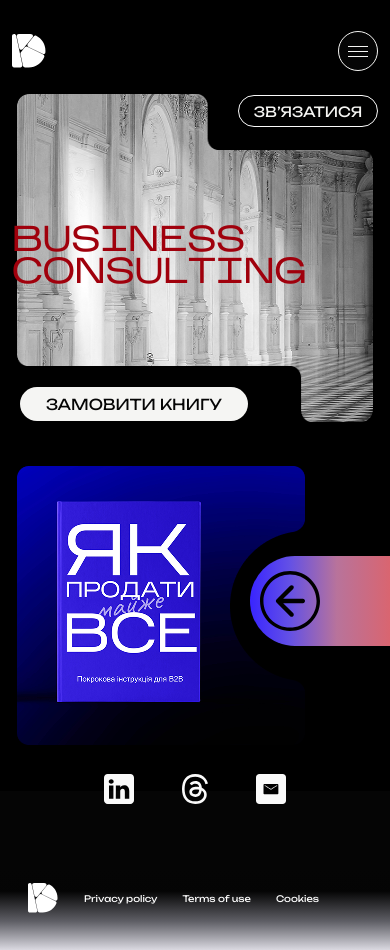
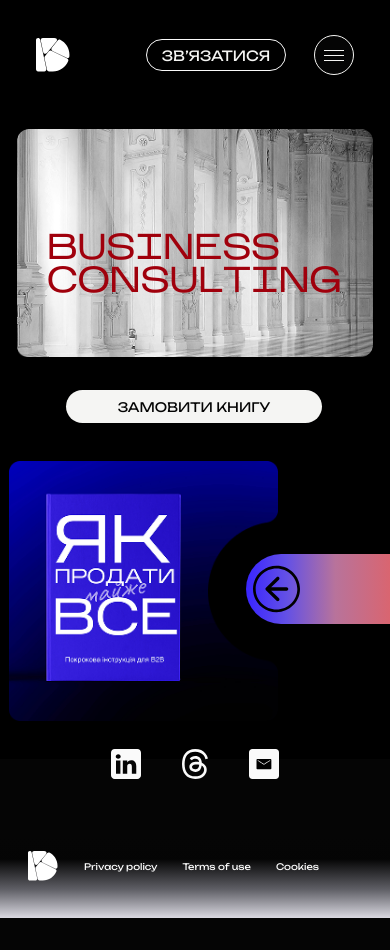
Before and after one commit to inanimate631/book, a React (Vite) app: page / in a window 390 px wide. After the commit the page ends 918 px from the top, so only its background shows below. Built offline with nearby package versions, Linux system fonts and the light colour scheme.

Commit message:
fix: adaptative

```diff
--- a/src/components/sections/BookIntroSection.tsx
+++ b/src/components/sections/BookIntroSection.tsx
@@ -1,6 +1,5 @@
 import blueBook from '../../assets/blue.png'
-import mobileBook from '../../assets/mobile/mobile-book.png'
-import mobileBook2 from '../../assets/mobile/mobile-book2.png'
+import mobileHero2 from '../../assets/mobile/Hero-2.png'
 import { Reveal } from '../Reveal'
 import { SocialLinks } from '../SocialLinks'
 
@@ -10,8 +9,7 @@ export function BookIntroSection() {
       <div className="book-intro-stage">
         <Reveal className="book-intro-card">
           <picture className="book-intro-picture">
-            <source media="(max-width: 500px)" srcSet={mobileBook2} />
-            <source media="(max-width: 700px)" srcSet={mobileBook} />
+            <source media="(max-width: 700px)" srcSet={mobileHero2} />
             <img className="book-intro-background" src={blueBook} alt="Синя обкладинка книги" />
           </picture>
         </Reveal>
--- a/src/components/sections/HeroSection.tsx
+++ b/src/components/sections/HeroSection.tsx
@@ -2,7 +2,7 @@ import heroBackground from '../../assets/Hero.png'
 import blackArrow from '../../assets/b-arrow.svg'
 import mobileBlackArrow from '../../assets/black-arrow.svg'
 import bookMobileShape from '../../assets/Subtract.png'
-import mobileHeroBackground from '../../assets/mobile/mobile-main.png'
+import mobileHeroBackground from '../../assets/mobile/mobile-hero.png'
 import { Reveal } from '../Reveal'
 import { SocialLinks } from '../SocialLinks'
 
--- a/src/styles/_book.scss
+++ b/src/styles/_book.scss
@@ -694,15 +694,15 @@
     width: 100%;
     max-width: none;
     min-height: 0;
-    padding: 94px 17px 64px;
+    padding: 129px 18px 46px;
   }
 
   .book-intro-stage {
-    width: 100%;
+    width: calc(100% - 16px);
     max-width: none;
     height: auto;
     aspect-ratio: auto;
-    margin: 0;
+    margin: 0 0 0 16px;
   }
 
   .book-intro-card {
@@ -730,24 +730,66 @@
   }
 
   .book-intro-cta {
-    position: static;
-    margin: 44px auto 0;
-    width: 300px;
+    margin: 140px auto 0;
+    width: 75%;
+    position: relative;
+    left: 6px;
   }
 
   .book-intro-cta .outline-button {
     width: 100%;
-    min-height: 35px;
+    min-height: clamp(48px, 8vw, 60px);
     border: 0;
     background: linear-gradient(90deg, #fa5600, #ff5a00);
     box-shadow: 0 8px 14px rgba(255, 55, 0, 0.42);
     color: var(--white);
-    font-size: 15px;
+    font-size: clamp(16px, 3.2vw, 24px);
   }
 
   .book-page .nav.is-open {
     left: 112px;
     width: calc(100% - 129px);
+  }
+
+  .book-page .site-header {
+    top: 21px;
+    left: 0;
+    width: 100%;
+    height: 74px;
+    padding: 10px 36px;
+    align-items: center;
+    transform: none;
+    display: grid;
+    grid-template-columns: auto minmax(0, 1fr) auto;
+    grid-template-rows: 48px;
+    column-gap: 28px;
+    row-gap: 0;
+  }
+
+  .book-page .site-header .mark {
+    width: 34px;
+    height: 34px;
+    grid-column: 1;
+    grid-row: 1;
+  }
+
+  .book-page .mobile-menu-button {
+    grid-column: 3;
+    grid-row: 1;
+    width: clamp(40px, 9.64cqw, 48px);
+    height: clamp(40px, 9.64cqw, 48px);
+    flex-basis: clamp(40px, 9.64cqw, 48px);
+    margin-left: 0;
+  }
+
+  .book-page .header-button {
+    grid-column: 2;
+    grid-row: 1;
+    justify-self: end;
+    width: clamp(140px, 36.15cqw, 180px);
+    height: clamp(32px, 8.43cqw, 42px);
+    min-height: clamp(32px, 8.43cqw, 42px);
+    font-size: clamp(14px, 3.2cqw, 16px);
   }
 
   .section {
--- a/src/styles/_business.scss
+++ b/src/styles/_business.scss
@@ -337,15 +337,22 @@
     top: 21px;
     left: 0;
     width: 100%;
-    height: 117px;
-    padding: 10px 12px;
+    height: 74px;
+    padding: 10px 36px;
     align-items: center;
     transform: none;
+    display: grid;
+    grid-template-columns: auto minmax(0, 1fr) auto;
+    grid-template-rows: 48px;
+    column-gap: 28px;
+    row-gap: 0;
   }
 
   .business-page .site-header .mark {
     width: 34px;
     height: 34px;
+    grid-column: 1;
+    grid-row: 1;
   }
 
   .business-page .nav {
@@ -356,6 +363,12 @@
     display: flex;
     position: relative;
     z-index: 2;
+    grid-column: 3;
+    grid-row: 1;
+    width: clamp(40px, 9.64cqw, 48px);
+    height: clamp(40px, 9.64cqw, 48px);
+    flex-basis: clamp(40px, 9.64cqw, 48px);
+    margin-left: 0;
   }
 
   .business-page .site-header:has(.mobile-menu-button[aria-expanded="true"]) {
@@ -400,34 +413,40 @@
   }
 
   .business-page .header-button {
-    width: 150px;
-    height: 34px;
-    min-height: 34px;
+    grid-column: 2;
+    grid-row: 1;
+    justify-self: end;
+    width: clamp(140px, 36.15cqw, 180px);
+    height: clamp(32px, 8.43cqw, 42px);
+    min-height: clamp(32px, 8.43cqw, 42px);
     background: #000;
     color: var(--white);
-    font-size: 16px;
+    font-size: clamp(14px, 3.2cqw, 16px);
   }
 
   .hero {
     --hero-mobile-gutter: 17px;
     max-width: none;
-    padding: 94px 0 0;
+    padding: 129px 0 0;
     flex: 1 0 auto;
   }
 
   .hero-wrapper {
     width: 100%;
-    height: 761px;
+    height: 178cqw;
     aspect-ratio: auto;
     margin: 0;
-    container-type: normal;
+    container-type: inline-size;
   }
 
   .hero-card {
     top: 0;
     left: var(--hero-mobile-gutter);
+    right: auto;
+    bottom: auto;
     width: calc(100% - (var(--hero-mobile-gutter) * 2));
-    height: 328px;
+    height: auto;
+    aspect-ratio: 390 / 250;
     border-radius: 12px 12px 12px 0;
   }
 
@@ -436,16 +455,17 @@
   }
 
   .hero-copy {
-    top: 132px;
-    left: calc(var(--hero-mobile-gutter) + 20px);
+    top: 27cqw;
+    left: calc(var(--hero-mobile-gutter) + 30px);
   }
 
   .hero h1 {
     line-height: 0.9;
+    font-size: clamp(36px, 9.5cqw, 48px);
   }
 
   .hero-social {
-    top: 680px;
+    top: 159cqw;
     left: 0;
     width: 100%;
   }
@@ -453,50 +473,56 @@
   .hero-social .socials {
     flex-direction: row;
     justify-content: center;
-    gap: 46px;
+    gap: 10cqw;
+  }
+
+  .hero-social .socials a,
+  .hero-social .socials a img {
+    width: clamp(30px, 7.2cqw, 36px);
+    height: clamp(30px, 7.2cqw, 36px);
   }
 
   .hero-cta {
-    top: 293px;
-    left: calc(var(--hero-mobile-gutter) + 19px);
+    top: 67cqw;
+    left: 17cqw;
     bottom: auto;
-    width: 274px;
+    width: 65.5cqw;
   }
 
   .hero-cta .outline-button {
-    height: 34px;
-    min-height: 34px;
+    height: clamp(33px, 8.43cqw, 42px);
+    min-height: clamp(33px, 8.43cqw, 42px);
     border: 0;
     background: var(--white);
     color: var(--black);
-    font-size: 15px;
+    font-size: clamp(13px, 3.2cqw, 16px);
   }
 
   .hero-book-mobile {
     position: absolute;
-    top: 372px;
+    top: 85cqw;
     left: 0;
     display: block;
     width: 100%;
-    height: 279px;
+    height: 69cqw;
   }
 
   .hero-book-mobile-shape {
     display: block;
-    margin-left: var(--hero-mobile-gutter);
-    width: 288px;
-    height: 279px;
+    margin-left: 2.4cqw;
+    width: 69cqw;
+    height: auto;
   }
 
   .hero-phone-arrow {
     position: absolute;
-    top: 90px;
-    left: min(250px, calc(100% - 70px));
+    top: 24cqw;
+    left: 63cqw;
     right: 0;
-    height: 90px;
+    height: 18cqw;
     display: flex;
     align-items: center;
-    border-radius: 45px 0 0 45px;
+    border-radius: 9cqw 0 0 9cqw;
     background: linear-gradient(
       90deg,
       #3925ff 0%,
@@ -508,10 +534,10 @@
 
   .hero-phone-arrow img {
     display: block;
-    flex: 0 0 70px;
-    width: 70px;
-    height: 70px;
-    padding-left: 10px;
+    flex: 0 0 min(14cqw, 70px);
+    width: min(14cqw, 70px);
+    height: min(14cqw, 70px);
+    padding-left: 2cqw;
   }
 
   .business-page > .footer {
@@ -664,12 +690,12 @@
 
 @media (max-width: 420px) {
   .hero-cta {
-    left: 20px;
-    width: 228px;
+    left: 17cqw;
+    width: 65.5cqw;
   }
 
   .hero-copy {
-    left: 12px;
+    left: calc(var(--hero-mobile-gutter) + 30px);
   }
 
   .hero h1 {
--- a/src/styles/_order.scss
+++ b/src/styles/_order.scss
@@ -175,6 +175,17 @@
   margin: 0 auto;
   display: grid;
   gap: var(--form-field-gap);
+  font-family: var(--font-ui);
+}
+
+.order-form input,
+.order-form textarea,
+.order-form button,
+.order-form select,
+.order-form option,
+.order-form input::placeholder,
+.order-form textarea::placeholder {
+  font-family: var(--font-ui);
 }
 
 .form-grid {
@@ -260,7 +271,7 @@
   padding: 15px 19px;
   background: #b9b9b9;
   color: #111;
-  font-family: var(--font-content);
+  font-family: var(--font-ui);
   font-size: 16px;
   line-height: 1.2;
   cursor: pointer;
@@ -307,7 +318,7 @@
   padding: 10px 13px;
   background: transparent;
   color: #111;
-  font-family: var(--font-content);
+  font-family: var(--font-ui);
   font-size: 15px;
   line-height: 1.3;
   text-align: left;
@@ -407,7 +418,7 @@
   align-items: center;
   justify-content: space-between;
   gap: 20px;
-  font-family: var(--font-content);
+  font-family: var(--font-ui);
   cursor: pointer;
 }
 
@@ -440,7 +451,7 @@
   padding: 10px 13px;
   background: transparent;
   color: #111;
-  font-family: var(--font-content);
+  font-family: var(--font-ui);
   font-size: 13px;
   line-height: 1.3;
   text-align: left;
```
Also changed, not shown: src/assets/mobile/Hero-2.png (added), src/assets/mobile/mobile-hero.png (added).
